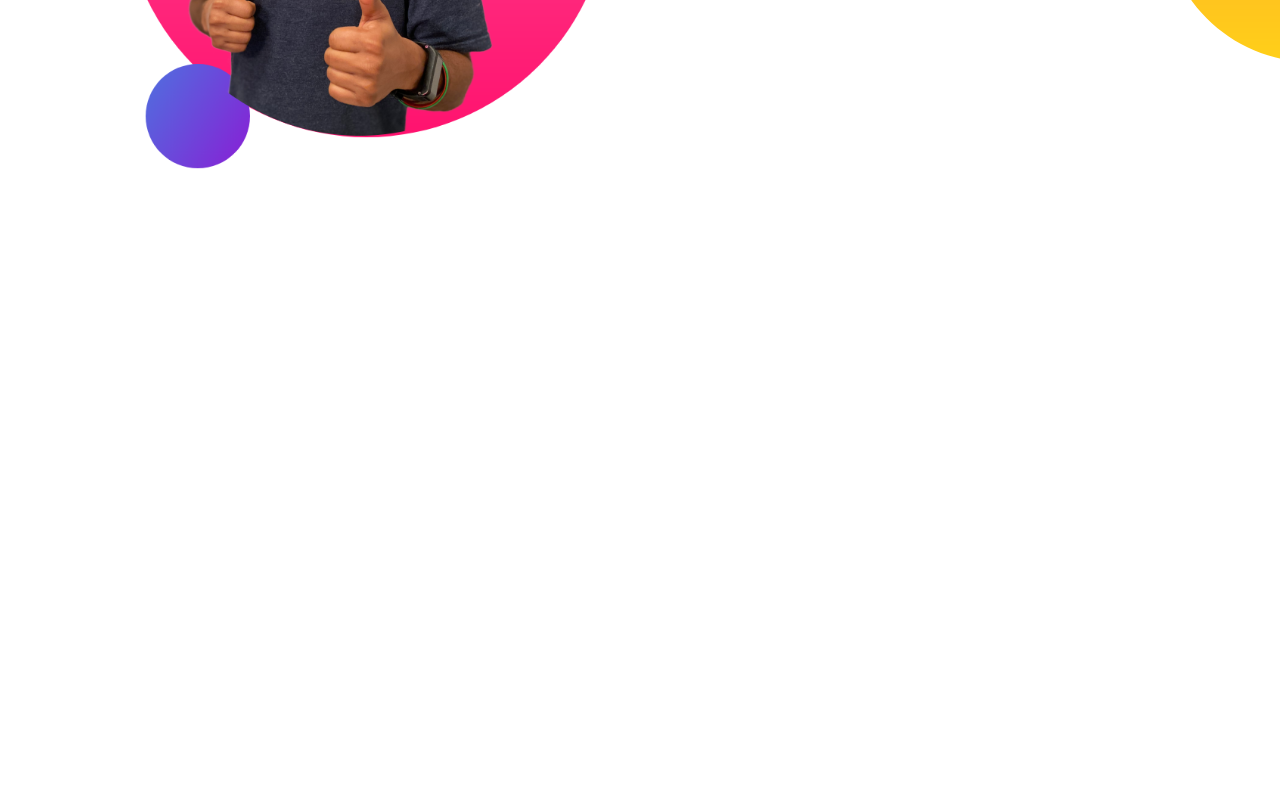
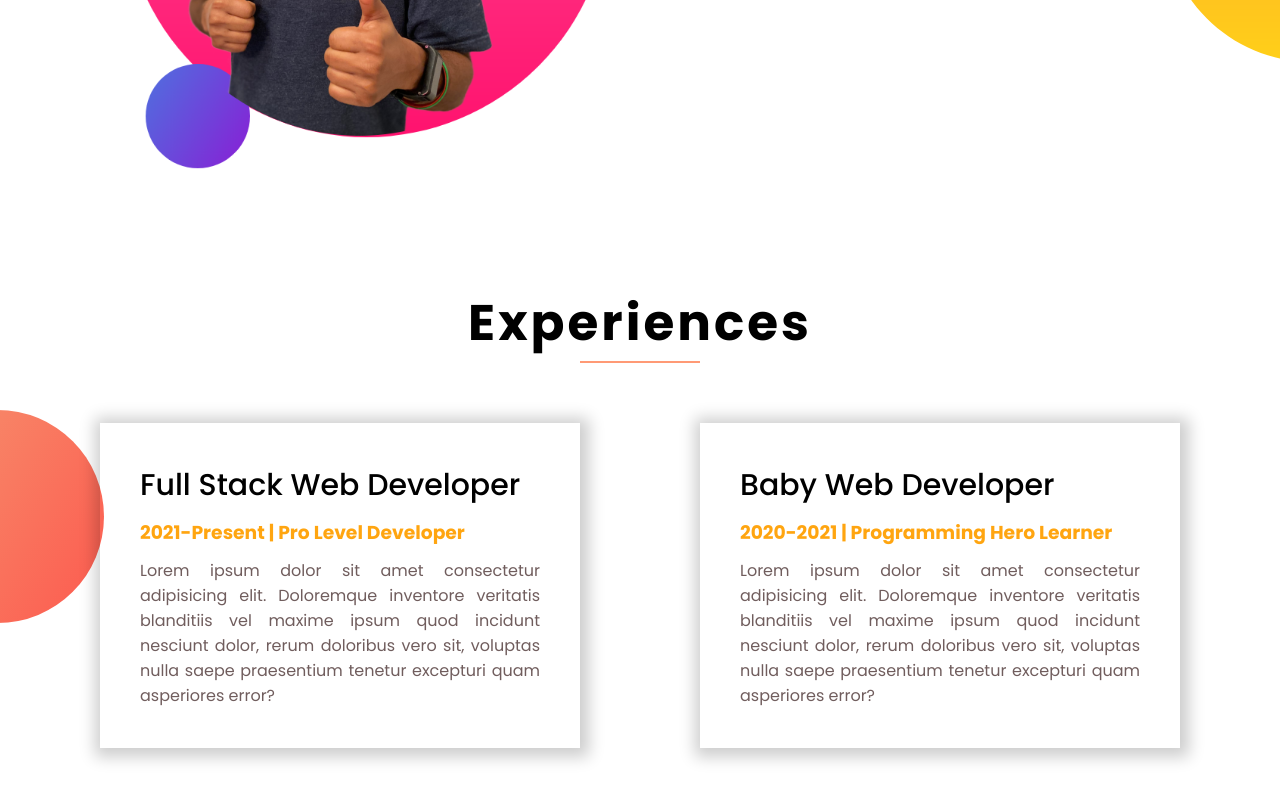
Before and after one commit to abuabddullah/my-portfolio, a plain HTML site: page index.html in a window 1280 px wide. Shown: the part 1063-1863 px from the top of the page. Before the commit the page ends 1349 px from the top, so only its background shows below. Drawn offline with Linux system fonts and the light colour scheme.

Commit message:
exp section complete

```diff
--- a/index.html
+++ b/index.html
@@ -58,6 +58,33 @@
         </div>
     </section>
 
+    <!-- experience section start -->
+
+    <section class="experiences">
+        <div class="container">
+        <h1 class="text-center lh-normal">Experiences</h1>
+        <hr>
+        <div class="exWraper d-flex">
+
+            <div class="proXp w-50">
+                <h1>Full Stack Web Developer</h1>
+                <h3>2021-Present | Pro Level Developer</h3>
+                <p>Lorem ipsum dolor sit amet consectetur adipisicing elit. Doloremque inventore veritatis blanditiis vel maxime ipsum quod incidunt nesciunt dolor, rerum doloribus vero sit, voluptas nulla saepe praesentium tenetur excepturi quam asperiores error? </p>
+            </div>
+
+            <div class="proXp w-50">
+                <h1>Baby Web Developer</h1>
+                <h3>2020-2021 | Programming Hero Learner</h3>
+                <p>Lorem ipsum dolor sit amet consectetur adipisicing elit. Doloremque inventore veritatis blanditiis vel maxime ipsum quod incidunt nesciunt dolor, rerum doloribus vero sit, voluptas nulla saepe praesentium tenetur excepturi quam asperiores error?</p>
+            </div>
+
+        </div>
+        <div class="babyXp"></div>
+        </div>
+    </section>
+
+    <!-- footer start -->
+
 </body>
 
 </html>
--- a/style.css
+++ b/style.css
@@ -44,6 +44,18 @@ p{
 section{
     margin-bottom: 80px;
 }
+.text-center{
+    text-align: center;
+}
+hr{
+    width: 10%;
+    border: 1px solid #ff9a75;
+    margin: auto;
+    margin-bottom: 60px;
+}
+.lh-normal{
+    line-height: inherit;
+}
 /* .flex-row{
     flex-direction: row;
 } */
@@ -79,3 +91,29 @@ h1.name {
 .rightDreamBig{
     padding-right: 50px !important;
 }
+
+/* experience section start */
+.experiences{
+    background: no-repeat center left url(images/exp-bg.png) ;
+}
+.proXp {
+    padding: 40px;
+    box-shadow: ;
+    box-shadow: 2px 2px 15px 7px rgba(0, 0, 0, 0.2);
+    margin: 0 5%;
+}
+.proXp h1{
+    font-size: 30px;
+    font-weight: 500;
+    line-height: inherit;
+    word-spacing: inherit;
+    letter-spacing: normal;
+}
+.proXp h3{
+    color: #ffa510;
+}
+.proXp p{
+    text-align: justify;
+}
+
+/* footer start */
```
